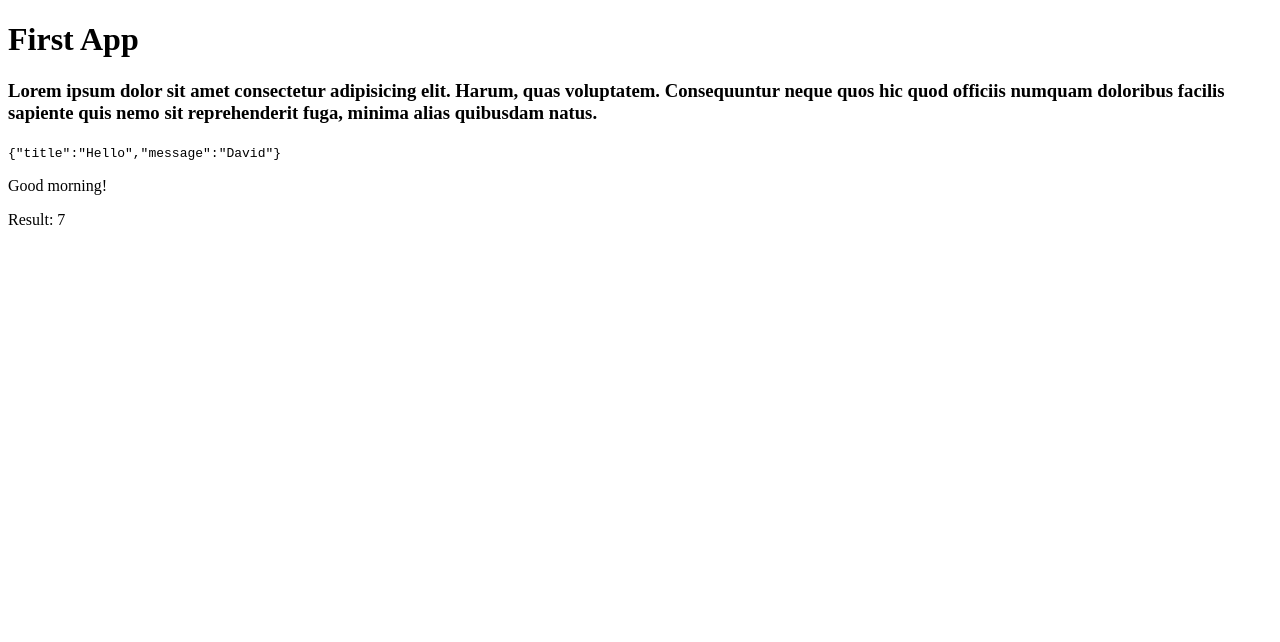
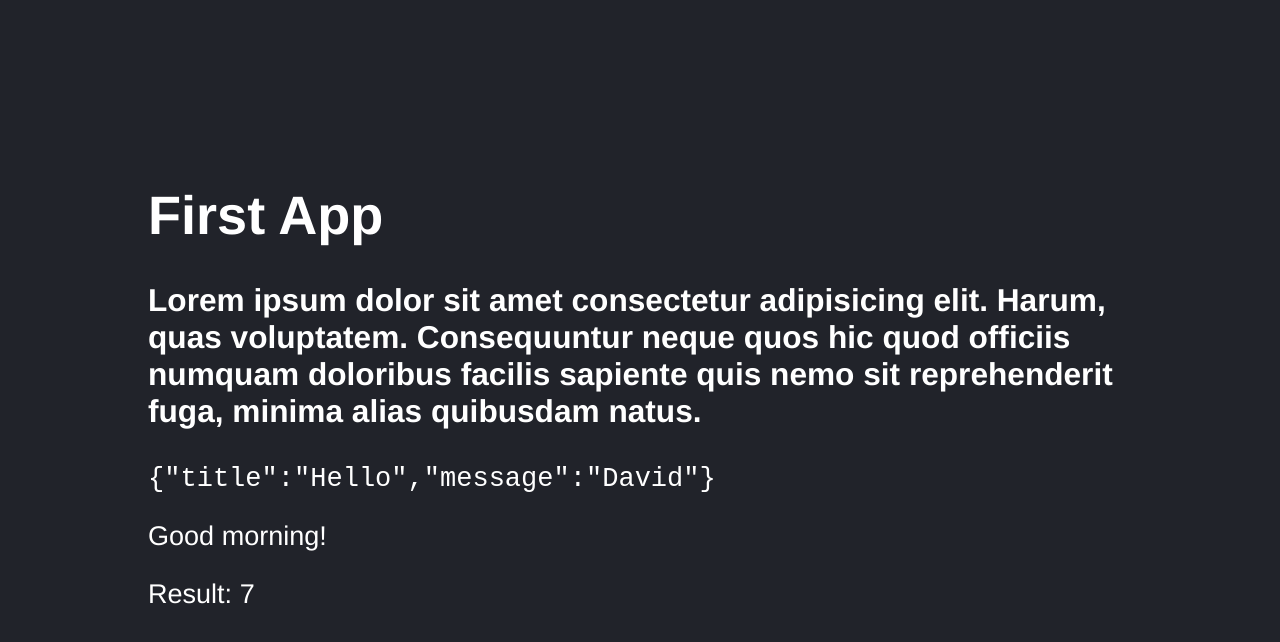
Before and after one commit to toledodavid/react-03-counter-app-vite, a React (Vite) app: page / in a window 1280 px wide. Shown: the top 642 px of the page. Built offline with nearby package versions, Linux system fonts and the light colour scheme.

Commit message:
Create styles.css file to add global styles

```diff
--- a/src/main.jsx
+++ b/src/main.jsx
@@ -2,6 +2,8 @@
 import ReactDOM from 'react-dom/client';
 import { FirstApp } from './FirstApp';
 import { HelloWorldApp } from './HelloWorldApp';
+
+import './styles.css';
 
 
 ReactDOM.createRoot(document.getElementById('root')).render(
--- /dev/null
+++ b/src/styles.css
@@ -0,0 +1,7 @@
+html, body {
+  background-color: #21232A;
+  color: white;
+  font-family: Helvetica, Arial, sans-serif;
+  font-size: 1.3rem;
+  padding: 70px;
+}
```
